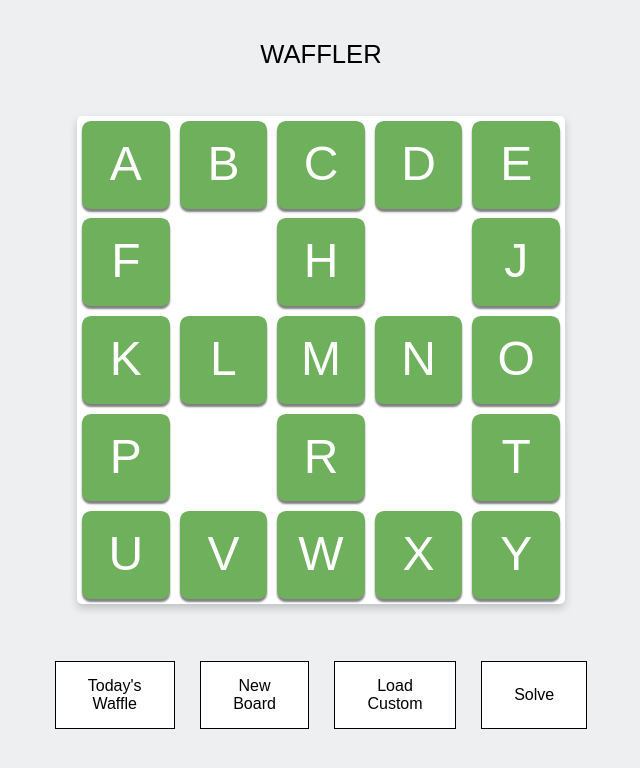
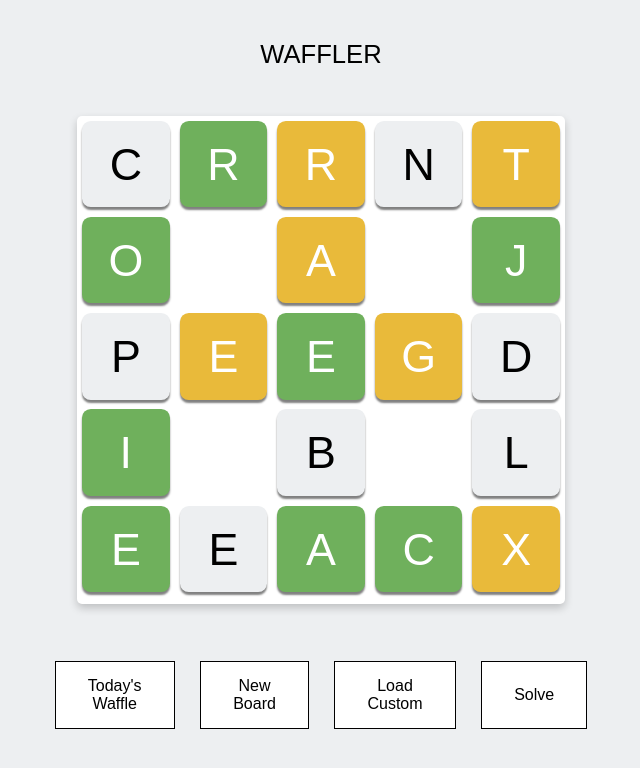
Before and after one commit to nsobotka/Waffler, a Flask app: page / in a window 1280 px wide. Shown: the top 768 px of the page, without its empty margins (319-959 px from the left). Run offline with Flask 2, Linux system fonts and the light colour scheme.

Commit message:
All changes

```diff
--- a/app/routes.py
+++ b/app/routes.py
@@ -1,8 +1,12 @@
-from flask import render_template
+from flask import render_template, session
 from app import app
+from waffleLogic import *
 
 @app.route('/')
 @app.route('/index')
 
 def index():
-    return render_template('index.html')
+    solvedPuzzle = getPuzzle()
+    scrambledPuzzle = scramble(solvedPuzzle)
+    states = getStates(solvedPuzzle, scrambledPuzzle)
+    return render_template('index.html', puzzle = scrambledPuzzle, colors = states)
--- a/app/static/style.css
+++ b/app/static/style.css
@@ -52,22 +52,12 @@ body {
     justify-content: center;
 }
 
-#cell_flex {
+#parent {
     display: flex;
     justify-content: center;
     flex-wrap: wrap;
     height: 100%;
     width: 100%;
-}
-
-.cell {
-    margin: 1%;
-    /* flex: 1 0 18%; */
-    background-color: #6fb05c;
-    height: 18%;
-    width: 18%;
-    border-radius: 10%;
-    box-shadow: 0px 3px 2px grey;
 }
 
 .cell.hidden_cell {
@@ -79,15 +69,13 @@ body {
     text-align: center;
     color: white;
     line-height: 10.8vh;
-    font-size: xxx-large;
-    /* display: flex;
-    width: 50%;
-    height: 200px;
-    margin: auto;
-    border-radius: 10px;
-    border: 3px dashed #1c87c9;
-    align-items:center;
-    justify-content:center; */
+    font-size: 3.5vw;
+    background-color: purple;
+    border-radius: 10%;
+    box-shadow: 0px 3px 2px grey;
+    margin: 1%;
+    height: 18%;
+    width: 18%;
 }
 
 .toolBtn {
--- a/app/templates/index.html
+++ b/app/templates/index.html
@@ -1,137 +1,97 @@
 <!DOCTYPE html>
 <html>
+
 <head>
     <title>Waffler</title>
     <link rel="stylesheet" href="{{ url_for('static', filename='style.css') }}">
 </head>
+
 <body>
+    <script>
+        let dragindex = 0;
+        let dropindex = 0;
+        let clone = "";
+
+        function drag(e) {
+            e.dataTransfer.setData("text", e.target.id);
+        }
+
+        function drop(e) {
+            e.preventDefault();
+            clone = e.target.cloneNode(true);
+            let data = e.dataTransfer.getData("text");
+            if (clone.id !== data) {
+                let nodelist = document.getElementById("parent").childNodes;
+                for (let i = 0; i < nodelist.length; i++) {
+                    if (nodelist[i].id == data) {
+                        dragindex = i;
+                    }
+                }
+
+                document.getElementById("parent").replaceChild(document.getElementById(data), e.target);
+                document.getElementById("parent").insertBefore(clone, document.getElementById("parent").childNodes[dragindex]);
+            }
+
+        }
+
+        function allowDrop(e) {
+            e.preventDefault();
+        }
+    </script>
     <div id="title_text">WAFFLER</div>
     <div class="card" id="board_container">
         <div id="cell_flex">
-                <div class="cell" id="cell0">
-                    <div class="cell_text">
-                        A
-                    </div>
-                </div>
-                <div class="cell" id="cell1">
-                    <div class="cell_text">
-                        B
-                    </div>
-                </div>
-                <div class="cell" id="cell2">
-                    <div class="cell_text">
-                        C
-                    </div>
-                </div>
-                <div class="cell" id="cell3">
-                    <div class="cell_text">
-                        D
-                    </div>
-                </div>
-                <div class="cell" id="cell4">
-                    <div class="cell_text">
-                        E
-                    </div>
-                </div>
-                <div class="cell" id="cell5">
-                    <div class="cell_text">
-                        F
-                    </div>
-                </div>
-                <div class="cell hidden_cell" id="cell6">
-                    <div class="cell_text">
-                        G
-                    </div>
-                </div>
-                <div class="cell" id="cell7">
-                    <div class="cell_text">
-                        H
-                    </div>
-                </div>
-                <div class="cell hidden_cell" id="cell8">
-                    <div class="cell_text">
-                        I
-                    </div>
-                </div>
-                <div class="cell" id="cell9">
-                    <div class="cell_text">
-                        J
-                    </div>
-                </div>
-                <div class="cell" id="cell10">
-                    <div class="cell_text">
-                        K
-                    </div>
-                </div>
-                <div class="cell" id="cell11">
-                    <div class="cell_text">
-                        L
-                    </div>
-                </div>
-                <div class="cell" id="cell12">
-                    <div class="cell_text">
-                        M
-                    </div>
-                </div>
-                <div class="cell" id="cell13">
-                    <div class="cell_text">
-                        N
-                    </div>
-                </div>
-                <div class="cell" id="cell14">
-                    <div class="cell_text">
-                        O
-                    </div>
-                </div>
-                <div class="cell" id="cell15">
-                    <div class="cell_text">
-                        P
-                    </div>
-                </div>
-                <div class="cell hidden_cell" id="cell16">
-                    <div class="cell_text">
-                        Q
-                    </div>
-                </div>
-                <div class="cell" id="cell17">
-                    <div class="cell_text">
-                        R
-                    </div>
-                </div>
-                <div class="cell hidden_cell" id="cell18">
-                    <div class="cell_text">
-                        S
-                    </div>
-                </div>
-                <div class="cell" id="cell19">
-                    <div class="cell_text">
-                        T
-                    </div>
-                </div>
-                <div class="cell" id="cell20">
-                    <div class="cell_text">
-                        U
-                    </div>
-                </div>
-                <div class="cell" id="cell21">
-                    <div class="cell_text">
-                        V
-                    </div>
-                </div>
-                <div class="cell" id="cell22">
-                    <div class="cell_text">
-                        W
-                    </div>
-                </div>
-                <div class="cell" id="cell23">
-                    <div class="cell_text">
-                        X
-                    </div>
-                </div>
-                <div class="cell" id="cell24">
-                    <div class="cell_text">
-                        Y
-                    </div>
+            <div id="parent">
+                <div id="box1" class="cell_text" style="background-color: {{ colors[0][0][0] }}; color: {{ colors[0][0][1] }};" draggable="true" ondragstart="drag(event)" ondrop="drop(event)"
+                    ondragover="allowDrop(event)">{{puzzle[0][0]}}</div>
+                <div id="box2" class="cell_text" style="background-color: {{ colors[0][1][0] }}; color: {{ colors[0][1][1] }};" draggable="true" ondragstart="drag(event)" ondrop="drop(event)"
+                    ondragover="allowDrop(event)">{{puzzle[0][1]}}</div>
+                <div id="box3" class="cell_text" style="background-color: {{ colors[0][2][0] }}; color: {{ colors[0][2][1] }};" draggable="true" ondragstart="drag(event)" ondrop="drop(event)"
+                    ondragover="allowDrop(event)">{{puzzle[0][2]}}</div>
+                <div id="box4" class="cell_text" style="background-color: {{ colors[0][3][0] }}; color: {{ colors[0][3][1] }};" draggable="true" ondragstart="drag(event)" ondrop="drop(event)"
+                    ondragover="allowDrop(event)">{{puzzle[0][3]}}</div>
+                <div id="box5" class="cell_text" style="background-color: {{ colors[0][4][0] }}; color: {{ colors[0][4][1] }};" draggable="true" ondragstart="drag(event)" ondrop="drop(event)"
+                    ondragover="allowDrop(event)">{{puzzle[0][4]}}</div>
+                <div id="box6" class="cell_text" style="background-color: {{ colors[1][0][0] }}; color: {{ colors[1][0][1] }};" draggable="true" ondragstart="drag(event)" ondrop="drop(event)"
+                    ondragover="allowDrop(event)">{{puzzle[1][0]}}</div>
+                <div id="box7" class="cell_text" style="background-color: {{ colors[1][1][0] }}; color: {{ colors[1][1][1] }};" draggable="true" ondragstart="drag(event)" ondrop="drop(event)"
+                    ondragover="allowDrop(event)">{{puzzle[1][1]}}</div>
+                <div id="box8" class="cell_text" style="background-color: {{ colors[1][2][0] }}; color: {{ colors[1][2][1] }};" draggable="true" ondragstart="drag(event)" ondrop="drop(event)"
+                    ondragover="allowDrop(event)">{{puzzle[1][2]}}</div>
+                <div id="box9" class="cell_text" style="background-color: {{ colors[1][3][0] }}; color: {{ colors[1][3][1] }};" draggable="true" ondragstart="drag(event)" ondrop="drop(event)"
+                    ondragover="allowDrop(event)">{{puzzle[1][3]}}</div>
+                <div id="box10" class="cell_text" style="background-color: {{ colors[1][4][0] }}; color: {{ colors[1][4][1] }};" draggable="true" ondragstart="drag(event)" ondrop="drop(event)"
+                    ondragover="allowDrop(event)">{{puzzle[1][4]}}</div>
+                <div id="box11" class="cell_text" style="background-color: {{ colors[2][0][0] }}; color: {{ colors[2][0][1] }};" draggable="true" ondragstart="drag(event)" ondrop="drop(event)"
+                    ondragover="allowDrop(event)">{{puzzle[2][0]}}</div>
+                <div id="box12" class="cell_text" style="background-color: {{ colors[2][1][0] }}; color: {{ colors[2][1][1] }};" draggable="true" ondragstart="drag(event)" ondrop="drop(event)"
+                    ondragover="allowDrop(event)">{{puzzle[2][1]}}</div>
+                <div id="box13" class="cell_text" style="background-color: {{ colors[2][2][0] }}; color: {{ colors[2][2][1] }};" draggable="true" ondragstart="drag(event)" ondrop="drop(event)"
+                    ondragover="allowDrop(event)">{{puzzle[2][2]}}</div>
+                <div id="box14" class="cell_text" style="background-color: {{ colors[2][3][0] }}; color: {{ colors[2][3][1] }};" draggable="true" ondragstart="drag(event)" ondrop="drop(event)"
+                    ondragover="allowDrop(event)">{{puzzle[2][3]}}</div>
+                <div id="box15" class="cell_text" style="background-color: {{ colors[2][4][0] }}; color: {{ colors[2][4][1] }};" draggable="true" ondragstart="drag(event)" ondrop="drop(event)"
+                    ondragover="allowDrop(event)">{{puzzle[2][4]}}</div>
+                <div id="box16" class="cell_text" style="background-color: {{ colors[3][0][0] }}; color: {{ colors[3][0][1] }};" draggable="true" ondragstart="drag(event)" ondrop="drop(event)"
+                    ondragover="allowDrop(event)">{{puzzle[3][0]}}</div>
+                <div id="box17" class="cell_text" style="background-color: {{ colors[3][1][0] }}; color: {{ colors[3][1][1] }};" draggable="true" ondragstart="drag(event)" ondrop="drop(event)"
+                    ondragover="allowDrop(event)">{{puzzle[3][1]}}</div>
+                <div id="box18" class="cell_text" style="background-color: {{ colors[3][2][0] }}; color: {{ colors[3][2][1] }};" draggable="true" ondragstart="drag(event)" ondrop="drop(event)"
+                    ondragover="allowDrop(event)">{{puzzle[3][2]}}</div>
+                <div id="box19" class="cell_text" style="background-color: {{ colors[3][3][0] }}; color: {{ colors[3][3][1] }};" draggable="true" ondragstart="drag(event)" ondrop="drop(event)"
+                    ondragover="allowDrop(event)">{{puzzle[3][3]}}</div>
+                <div id="box20" class="cell_text" style="background-color: {{ colors[3][4][0] }}; color: {{ colors[3][4][1] }};" draggable="true" ondragstart="drag(event)" ondrop="drop(event)"
+                    ondragover="allowDrop(event)">{{puzzle[3][4]}}</div>
+                <div id="box21" class="cell_text" style="background-color: {{ colors[4][0][0] }}; color: {{ colors[4][0][1] }};" draggable="true" ondragstart="drag(event)" ondrop="drop(event)"
+                    ondragover="allowDrop(event)">{{puzzle[4][0]}}</div>
+                <div id="box22" class="cell_text" style="background-color: {{ colors[4][1][0] }}; color: {{ colors[4][1][1] }};" draggable="true" ondragstart="drag(event)" ondrop="drop(event)"
+                    ondragover="allowDrop(event)">{{puzzle[4][1]}}</div>
+                <div id="box23" class="cell_text" style="background-color: {{ colors[4][2][0] }}; color: {{ colors[4][2][1] }};" draggable="true" ondragstart="drag(event)" ondrop="drop(event)"
+                    ondragover="allowDrop(event)">{{puzzle[4][2]}}</div>
+                <div id="box24" class="cell_text" style="background-color: {{ colors[4][3][0] }}; color: {{ colors[4][3][1] }};" draggable="true" ondragstart="drag(event)" ondrop="drop(event)"
+                    ondragover="allowDrop(event)">{{puzzle[4][3]}}</div>
+                <div id="box25" class="cell_text" style="background-color: {{ colors[4][4][0] }}; color: {{ colors[4][4][1] }};" draggable="true" ondragstart="drag(event)" ondrop="drop(event)"
+                    ondragover="allowDrop(event)">{{puzzle[4][4]}}</div>
             </div>
         </div>
     </div>
@@ -144,4 +104,5 @@
         </div>
     </div>
 </body>
+
 </html>
```
Also changed, not shown: waffleLogic.py (+23 -11 lines). Lines whose indentation alone changed are shown as unchanged.
